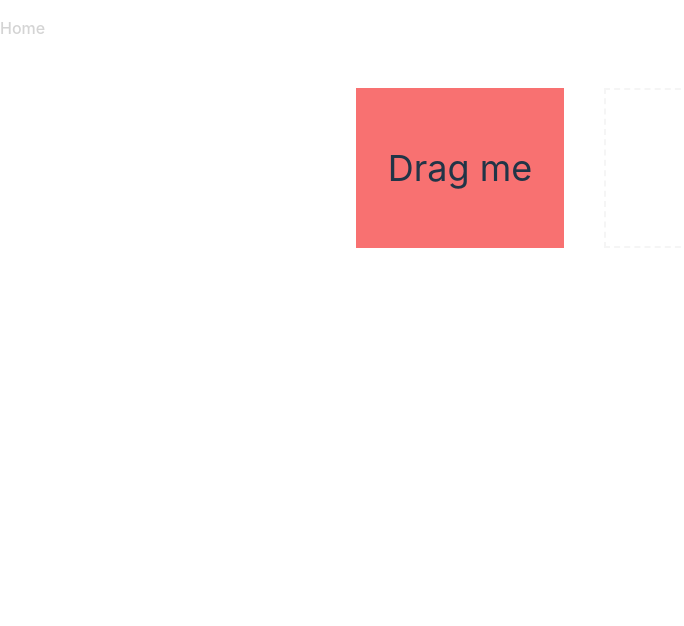
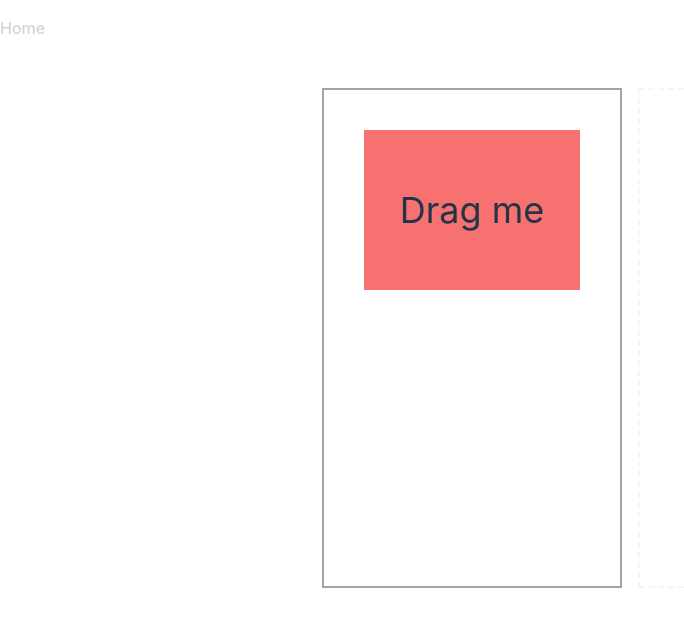
Before and after one commit to derrekdev/react-dnd-kit, a React (Vite) app: page /basic in a window 1280 px wide. Shown: the top 626 px of the page, without its empty margins (0-684 px from the left). Built offline with nearby package versions, Linux system fonts and the light colour scheme.

Commit message:
fixed layout of the basic drag and drop

```diff
--- a/src/App.jsx
+++ b/src/App.jsx
@@ -3,7 +3,7 @@ import "./App.css";
 function App() {
   const currentLink = [
     {
-      name: "Basic 1",
+      name: "Basic Drag and Drop",
       linkSrc: "/basic",
     },
     {
@@ -13,7 +13,6 @@ function App() {
   ];
 
   return (
-    <>
     <div className="flex flex-col">
       <h1 className="pb-14">React Drag and Drop Kit</h1>
       <p className="pb-2">Click on the link below for the types of dnd</p>
@@ -30,19 +29,8 @@ function App() {
             </a>
           </li>
         ))}
-          {/* <li className="">
-            <a href="https://vitejs.dev" target="_blank">
-              <img src={viteLogo} className="logo" alt="Vite logo" />
-            </a>
-          </li>
-          <li>
-            <a href="https://react.dev" target="_blank">
-              <img src={reactLogo} className="logo react" alt="React logo" />
-            </a>
-          </li> */}
       </ul>
     </div>
-    </>
   );
 }
 
--- a/src/page/Basic.jsx
+++ b/src/page/Basic.jsx
@@ -18,13 +18,15 @@ export default function Basic() {
     </BasicDraggable>
   );
 
-  const droppableMarkup = <div className="">Drop here</div>;
+  const droppableMarkup = <span>Drop here</span>;
 
   return (
     <DndContext onDragEnd={handleDragEnd}>
-      <div className="flex flex-row gap-10 w-full">
+      <div className="flex flex-row gap-4 w-full">
         {/* {draggableMarkup} */}
-        {!isDropped ? draggableMarkup : null}
+        <div className="w-[300px] h-[500px] p-10 border-neutral-400 border-2">
+          {!isDropped ? draggableMarkup : null}
+        </div>
         <BasicDroppable>
           {isDropped ? draggableMarkup : droppableMarkup}
         </BasicDroppable>
```
Lines whose indentation alone changed are shown as unchanged.
